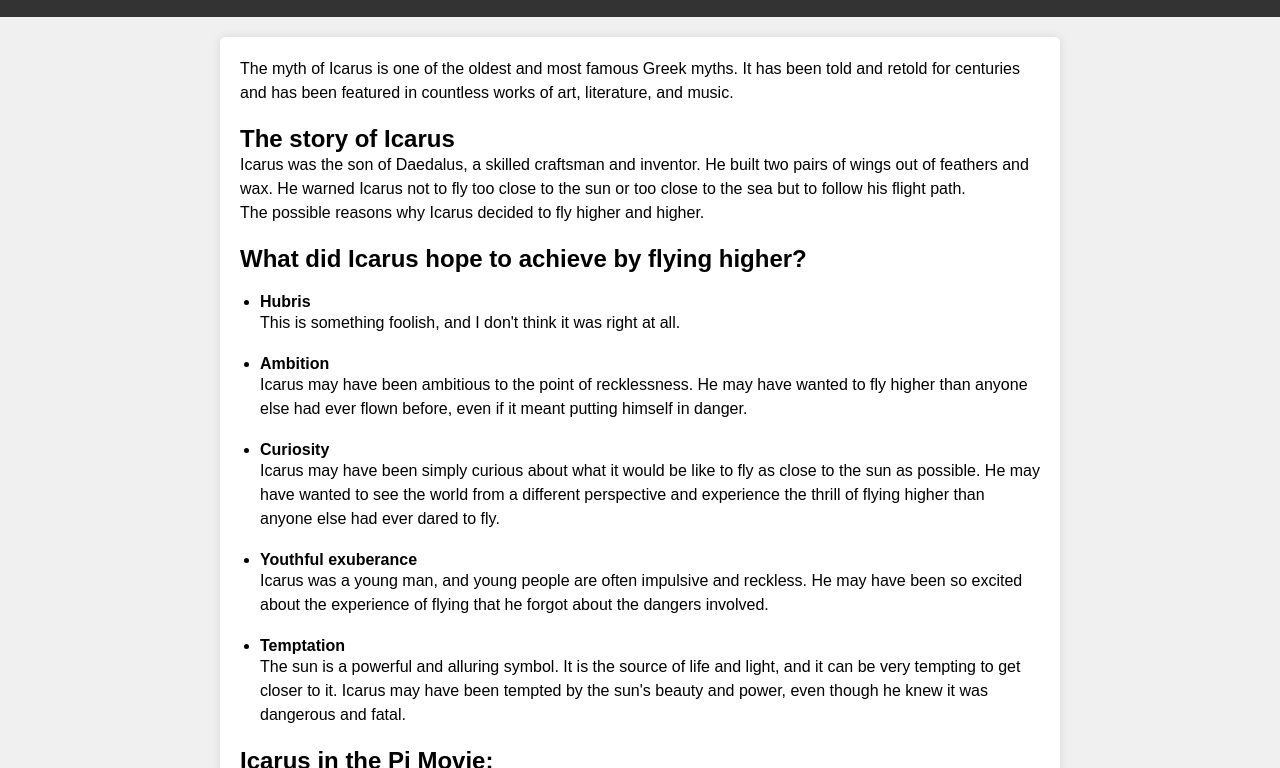
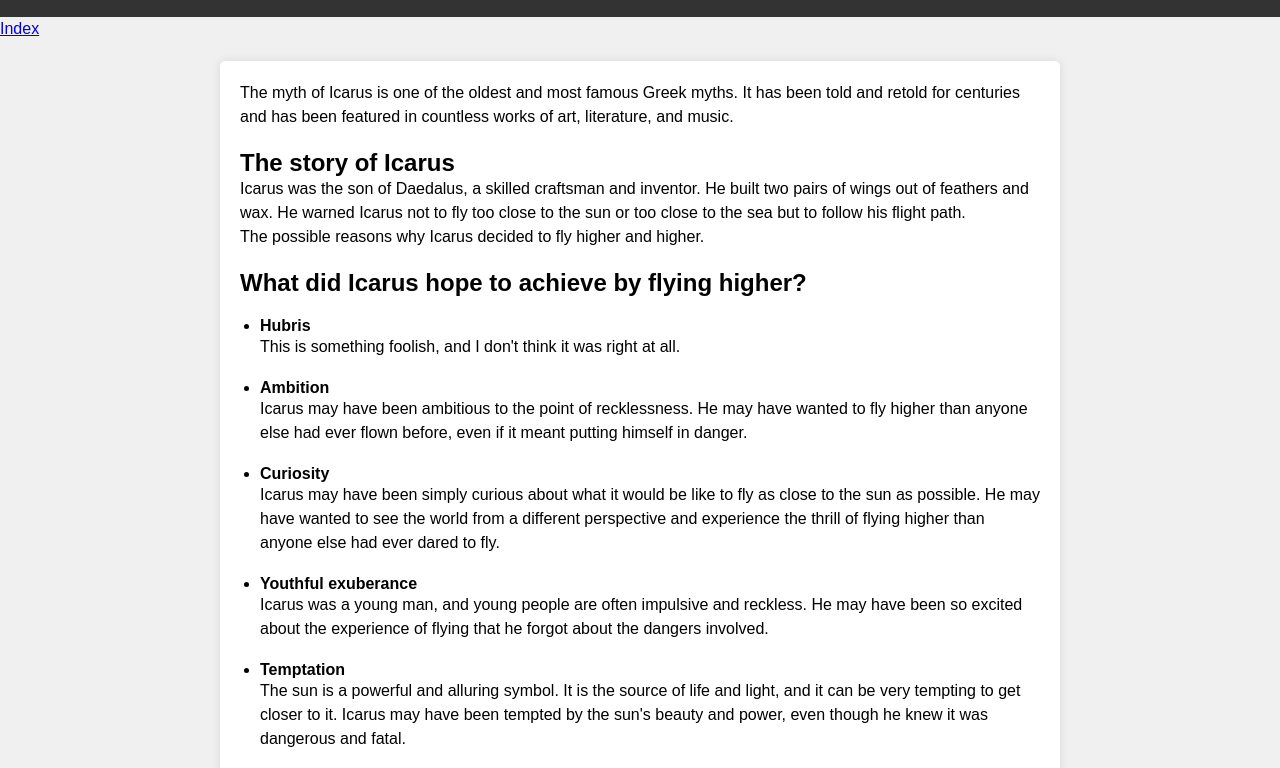
Before and after one commit to 1darshanpatil/blog, a plain HTML site: page icarus.html in a window 1280 px wide. Shown: the part 75-843 px from the top of the page. Drawn offline with Linux system fonts and the light colour scheme.

Commit message:
Update icarus.html
indexLink

```diff
--- a/icarus.html
+++ b/icarus.html
@@ -72,6 +72,7 @@
         <h1>Fly Too Close to the Sun</h1>
         <p>Fri Sept 29 2023</p>
     </header>
+    <p><a href="https://1darshanpatil.github.io/blog/">Index</a></p>
 
     <div class="container">
         <p>The myth of Icarus is one of the oldest and most famous Greek myths. It has been told and retold for centuries and has been featured in countless works of art, literature, and music.</p>
```
